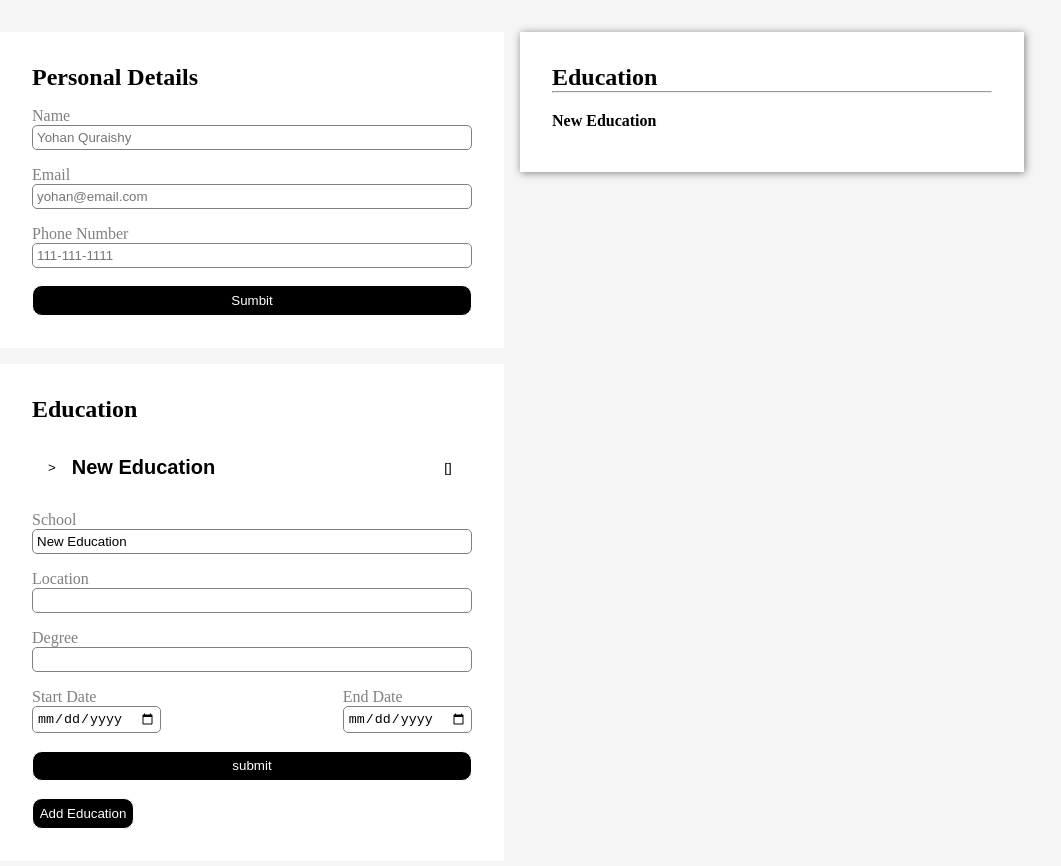
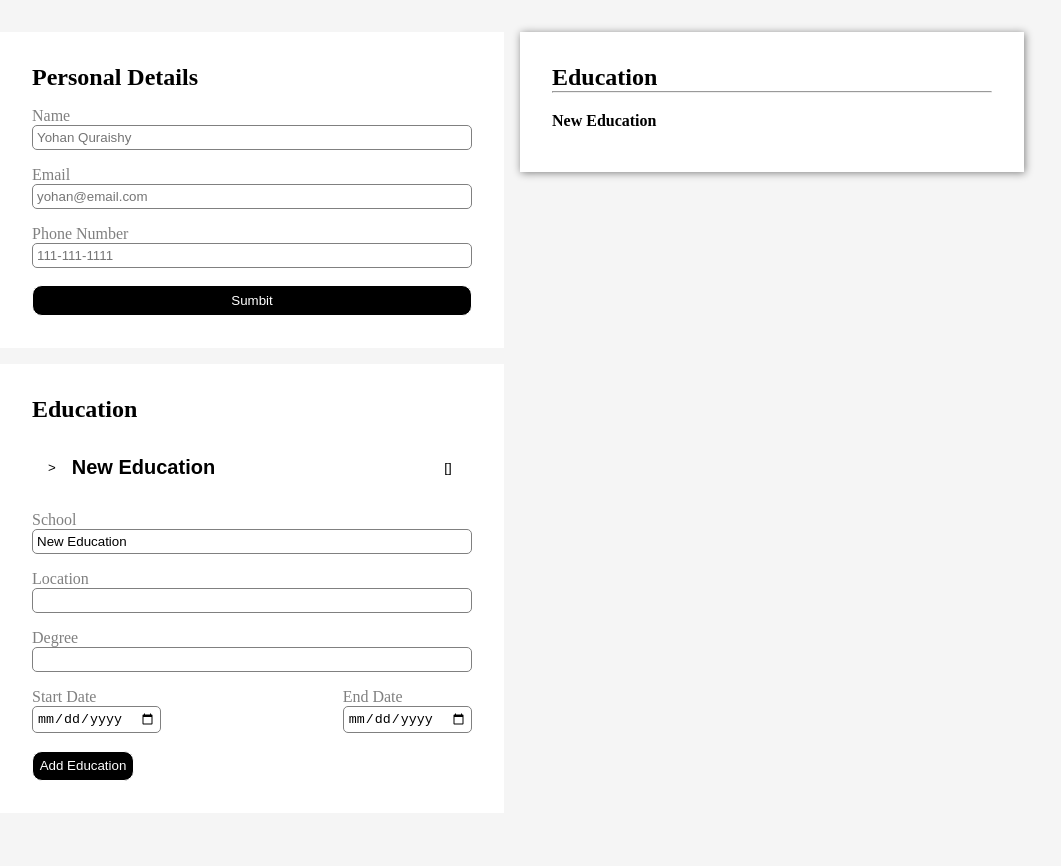
Before and after one commit to Yohan-Abraham/cv-application, a React (Vite) app: page / in a window 1280 px wide. Shown: the top 866 px of the page, without its empty margins (128-1189 px from the left). Built offline with nearby package versions, Linux system fonts and the light colour scheme.

Commit message:
remove submit button

```diff
--- a/src/components/education.jsx
+++ b/src/components/education.jsx
@@ -72,7 +72,6 @@ export default function Education({
                     />
                   </div>
                 </div>
-                <button type="submit">submit</button>
               </form>
             </Fragment>
           );
```
